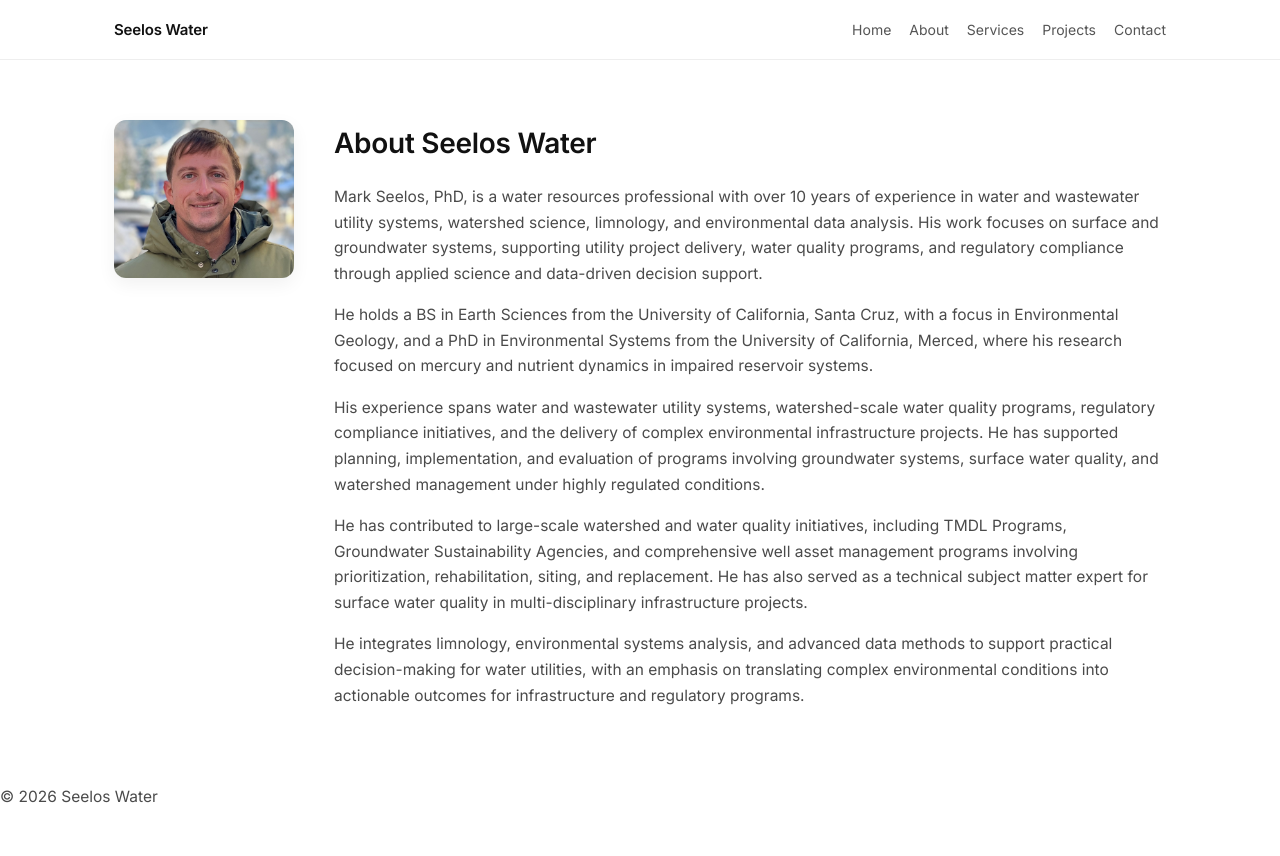
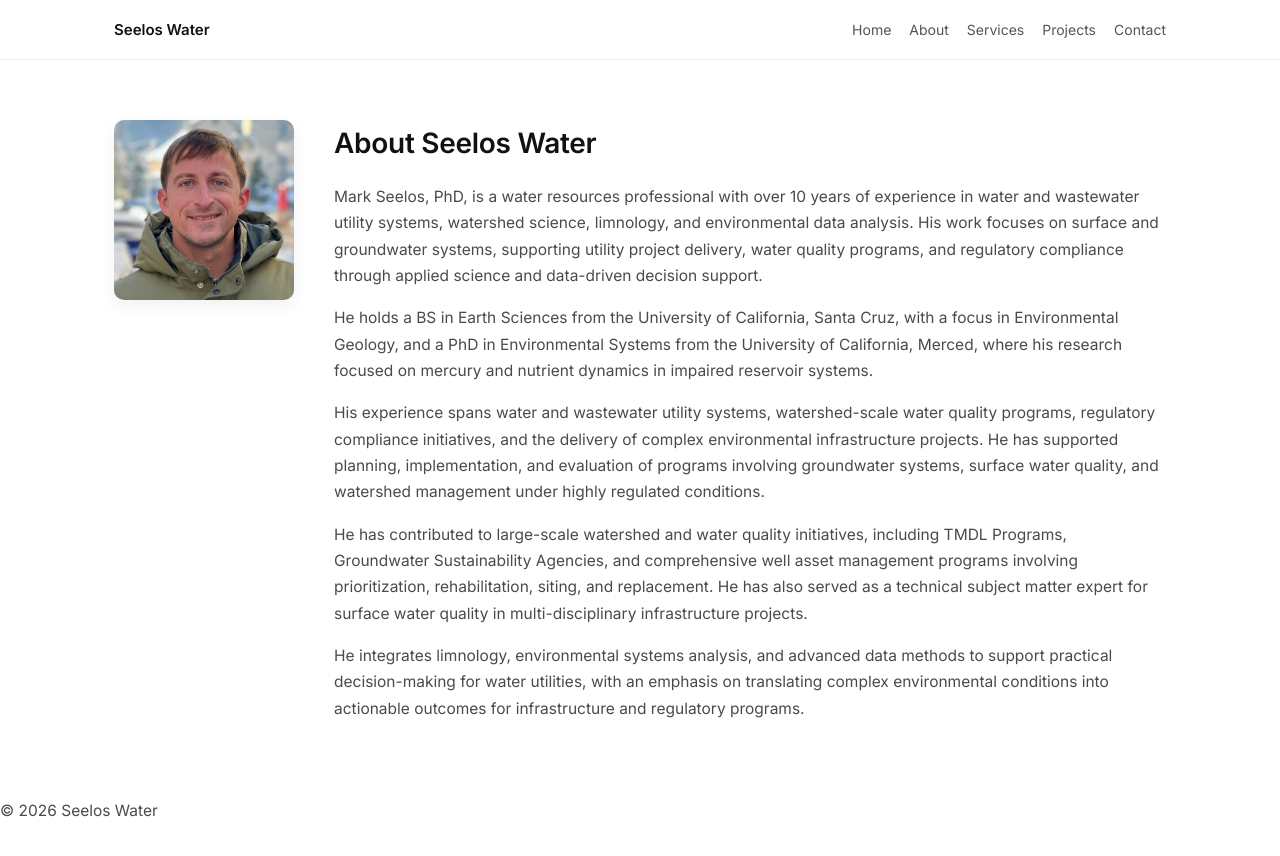
Before and after one commit to markseelos/seelos-water, a Jekyll site: the page built from about.md, in a window 1280 px wide. Shown: the top 856 px of the page. Built offline with Jekyll 4.4.1, drawn with Linux system fonts in a browser that asks for light colours.

Commit message:
Update style.css

```diff
--- a/assets/css/style.css
+++ b/assets/css/style.css
@@ -17,16 +17,12 @@ html, body {
   background: #ffffff;
   line-height: 1.65;
   font-size: 16px;
-}
-
-/* subtle background refinement */
-body {
   -webkit-font-smoothing: antialiased;
   -moz-osx-font-smoothing: grayscale;
 }
 
 /* =========================
-   LAYOUT CONTAINER SYSTEM
+   GLOBAL LAYOUT
 ========================= */
 
 main {
@@ -36,7 +32,7 @@ main {
 }
 
 /* =========================
-   TYPOGRAPHY SYSTEM
+   TYPOGRAPHY
 ========================= */
 
 h1 {
@@ -69,7 +65,7 @@ p {
 }
 
 /* =========================
-   HEADER (CONSULTING STYLE)
+   HEADER
 ========================= */
 
 .site-header {
@@ -89,8 +85,8 @@ p {
   justify-content: space-between;
   align-items: center;
 
+  flex-wrap: wrap;
   gap: 16px;
-  flex-wrap: wrap;
 }
 
 .logo a {
@@ -98,7 +94,6 @@ p {
   font-weight: 600;
   color: #111;
   text-decoration: none;
-  letter-spacing: -0.01em;
 }
 
 .nav {
@@ -119,7 +114,7 @@ p {
 }
 
 /* =========================
-   HERO (CONSULTING STYLE)
+   HERO
 ========================= */
 
 .hero {
@@ -129,11 +124,6 @@ p {
   text-align: center;
 }
 
-.hero h1 {
-  font-size: 44px;
-  margin-bottom: 10px;
-}
-
 .hero p {
   font-size: 16px;
   color: #555;
@@ -141,10 +131,8 @@ p {
   margin: 0 auto 10px;
 }
 
-/* hero image refinement */
 .hero-image {
   width: 100%;
-  max-width: 100%;
   height: auto;
   max-height: 420px;
   object-fit: cover;
@@ -154,7 +142,7 @@ p {
 }
 
 /* =========================
-   SERVICES GRID (CONSULTING STYLE)
+   SERVICES GRID
 ========================= */
 
 .grid {
@@ -179,43 +167,44 @@ p {
 }
 
 /* =========================
-   ABOUT PAGE (CONSULTING LAYOUT)
+   ABOUT PAGE (FIXED: CONSULTING GRID)
 ========================= */
 
 .about-container {
-  display: flex;
+  display: grid;
+  grid-template-columns: 180px 1fr;
   gap: 40px;
-  align-items: flex-start;
+  align-items: start;
   max-width: 1100px;
   margin: 0 auto;
 }
 
+/* HEADSHOT (LOCKED SIZE) */
 .about-headshot {
-  flex: 0 0 180px;   /* hard cap = keeps it small */
   width: 180px;
-  max-width: 180px;
-
-  height: auto;
-  border-radius: 12px;
+  height: 180px;
   object-fit: cover;
-
+  border-radius: 10px;
   box-shadow: 0 6px 18px rgba(0,0,0,0.06);
 }
 
+/* TEXT COLUMN */
 .about-text {
-  flex: 1;
+  min-width: 0;
 }
 
+/* ABOUT TEXT SPACING */
 .about-text h2 {
   margin-top: 0;
 }
 
 .about-text p {
   margin-bottom: 16px;
+  line-height: 1.7;
 }
 
 /* =========================
-   FOOTER (MINIMAL CONSULTING STYLE)
+   FOOTER
 ========================= */
 
 .site-footer {
@@ -251,10 +240,11 @@ p {
   }
 
   .about-container {
-    flex-direction: column;
+    grid-template-columns: 1fr;
   }
 
   .about-headshot {
-    max-width: 180px;
+    width: 160px;
+    height: 160px;
   }
 }
```
